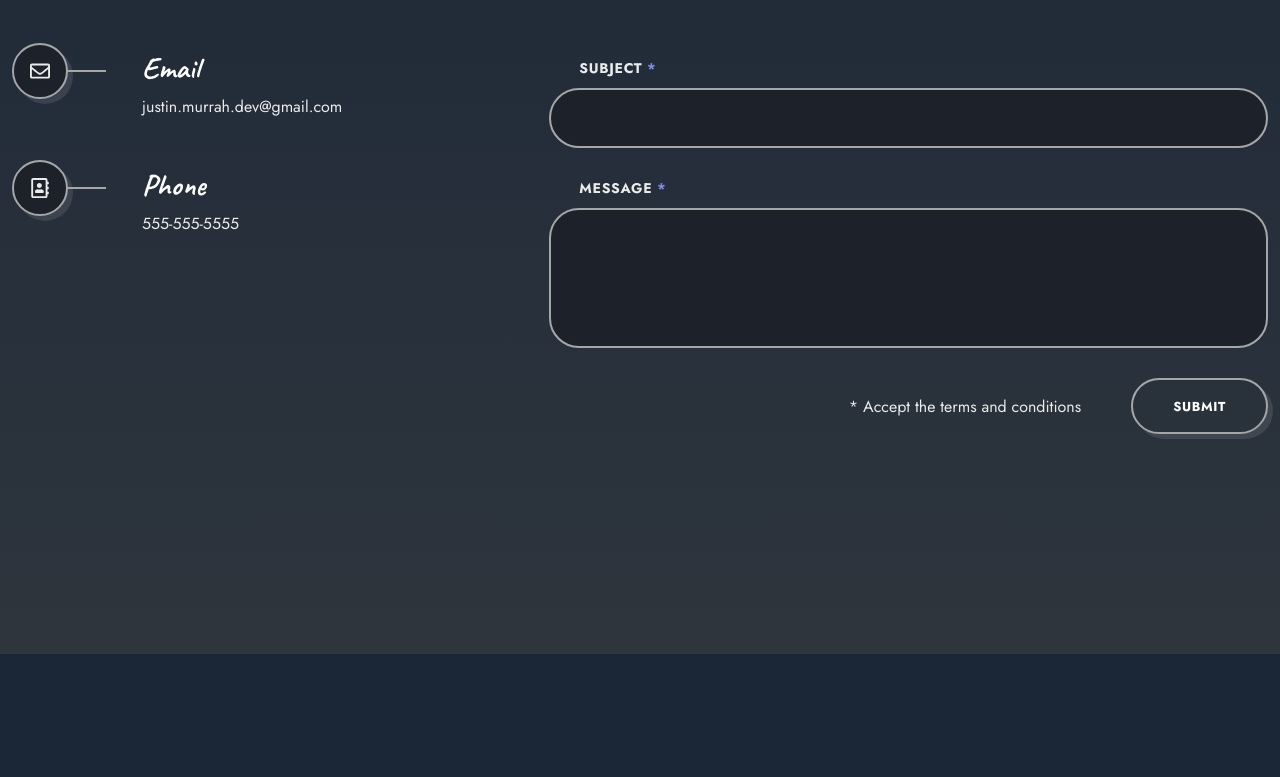
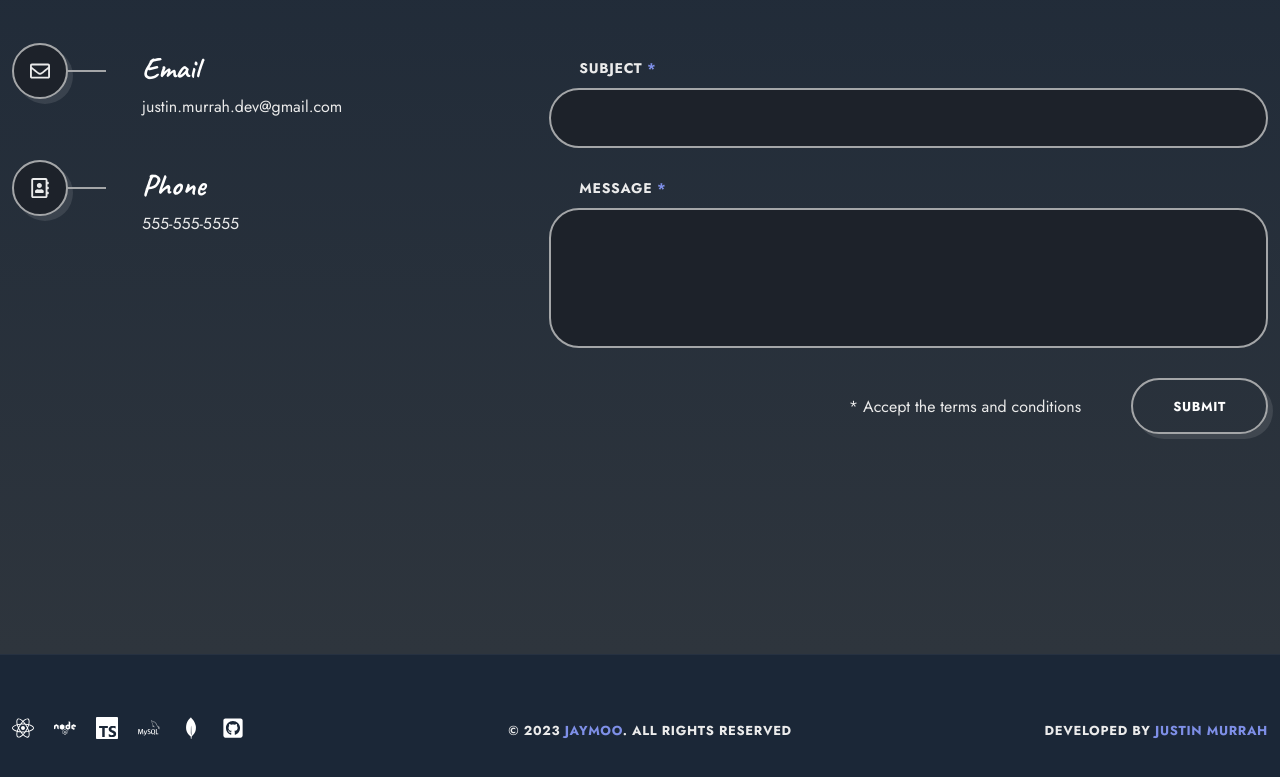
Before and after one commit to Jaymoo87/ViteReactPortfolio, a React (Vite) app: page / in a window 1280 px wide. Shown: the part 3922-4699 px from the top of the page. Before the commit the page ends 4576 px from the top, so only its background shows below. Built offline with nearby package versions, Linux system fonts and the light colour scheme.

Commit message:
added footer and connected google sheet for form submisson

```diff
--- a/package.json
+++ b/package.json
@@ -9,6 +9,7 @@
     "preview": "vite preview"
   },
   "dependencies": {
+    "axios": "^1.3.5",
     "framer-motion": "^9.1.6",
     "react": "^18.2.0",
     "react-dom": "^18.2.0",
--- a/src/App.jsx
+++ b/src/App.jsx
@@ -10,6 +10,7 @@
 import Pricing from "./components/pricing/Pricing";
 import Blog from "./components/blog/Blog";
 import Contact from "./components/contact/Contact";
+import Footer from "./components/footer/Footer";
 
 function App() {
   const [count, setCount] = useState(0);
@@ -25,6 +26,7 @@
       {/* <Pricing /> */}
       {/* <Blog /> */}
       <Contact />
+      <Footer />
     </main>
   );
 }
--- a/src/components/contact/Contact.jsx
+++ b/src/components/contact/Contact.jsx
@@ -2,6 +2,7 @@
 import { FaRegAddressBook, FaRegEnvelope, FaRegUser, FaRegMap } from "react-icons/fa";
 
 import "./contact.css";
+import axios from "axios";
 
 const Contact = () => {
   const [form, setForm] = useState({ name: "", email: "", subject: "", message: "" });
@@ -9,6 +10,14 @@
     const name = e.target.name;
     const value = e.target.value;
     setForm({ ...form, [name]: value });
+  };
+
+  const handleSubmit = (e) => {
+    e.preventDefault();
+    axios.post("https://sheet.best/api/sheets/87f94f49-1ca8-42a1-ac44-230abbfea11d", form).then((response) => {
+      console.log(response);
+      setForm({ name: "", email: "", subject: "", message: "" });
+    });
   };
 
   return (
@@ -57,7 +66,7 @@
           </div>
         </div>
 
-        <form className="contact__form">
+        <form className="contact__form" onSubmit={handleSubmit}>
           <div className="contact__form-group grid">
             <div className="contact__form-div">
               <label className="contact__form-tag text-cs">
--- /dev/null
+++ b/src/components/footer/Footer.jsx
@@ -0,0 +1,44 @@
+import React from "react";
+
+import { FaNode, FaGithubSquare, FaReact } from "react-icons/fa";
+import { SiTypescript, SiMysql, SiMongodb } from "react-icons/si";
+import "./footer.css";
+
+const Footer = () => {
+  return (
+    <footer className="footer">
+      <div className="footer__container container grid">
+        <div className="footer__socials">
+          <div className="footer__social-link">
+            <FaReact />
+          </div>
+          <div className="footer__social-link">
+            <FaNode />
+          </div>
+          <div className="footer__social-link">
+            <SiTypescript />
+          </div>
+          <div className="footer__social-link">
+            <SiMysql />
+          </div>
+          <div className="footer__social-link">
+            <SiMongodb />
+          </div>
+          <a href="https://github.com/Jaymoo87" className="footer__social-link">
+            <FaGithubSquare />
+          </a>
+        </div>
+
+        <p className="footer__copyright text-cs">
+          &copy; 2023 <span>Jaymoo</span>. All Rights Reserved
+        </p>
+
+        <p className="footer__copyright text-cs">
+          Developed by <span>Justin Murrah</span>
+        </p>
+      </div>
+    </footer>
+  );
+};
+
+export default Footer;
--- /dev/null
+++ b/src/components/footer/footer.css
@@ -0,0 +1,40 @@
+.footer {
+  border-top: 1px solid rgba(220, 225, 238, 0.05);
+  padding-block: 60px;
+}
+
+.footer__container {
+  grid-template-columns: repeat(3, 1fr);
+  align-items: center;
+}
+
+.footer__socials {
+  display: flex;
+  column-gap: 20px;
+}
+
+.footer__social-link {
+  color: var(--title-color);
+  font-size: var(--h5-font-size);
+  transition: all 0.9s var(--transition);
+}
+.footer__social-link:hover {
+  color: var(--primary-color);
+}
+
+.footer__copyright:nth-child(2) {
+  justify-self: center;
+}
+
+.footer__copyright:nth-child(3) {
+  justify-self: flex-end;
+}
+
+.footer__copyright {
+  font-size: var(--tiny-font-size);
+  font-weight: 700;
+}
+
+.footer__container span {
+  color: var(--primary-color);
+}
```
Also changed, not shown: 1 other file (tests, documents, lock files or other folders).
